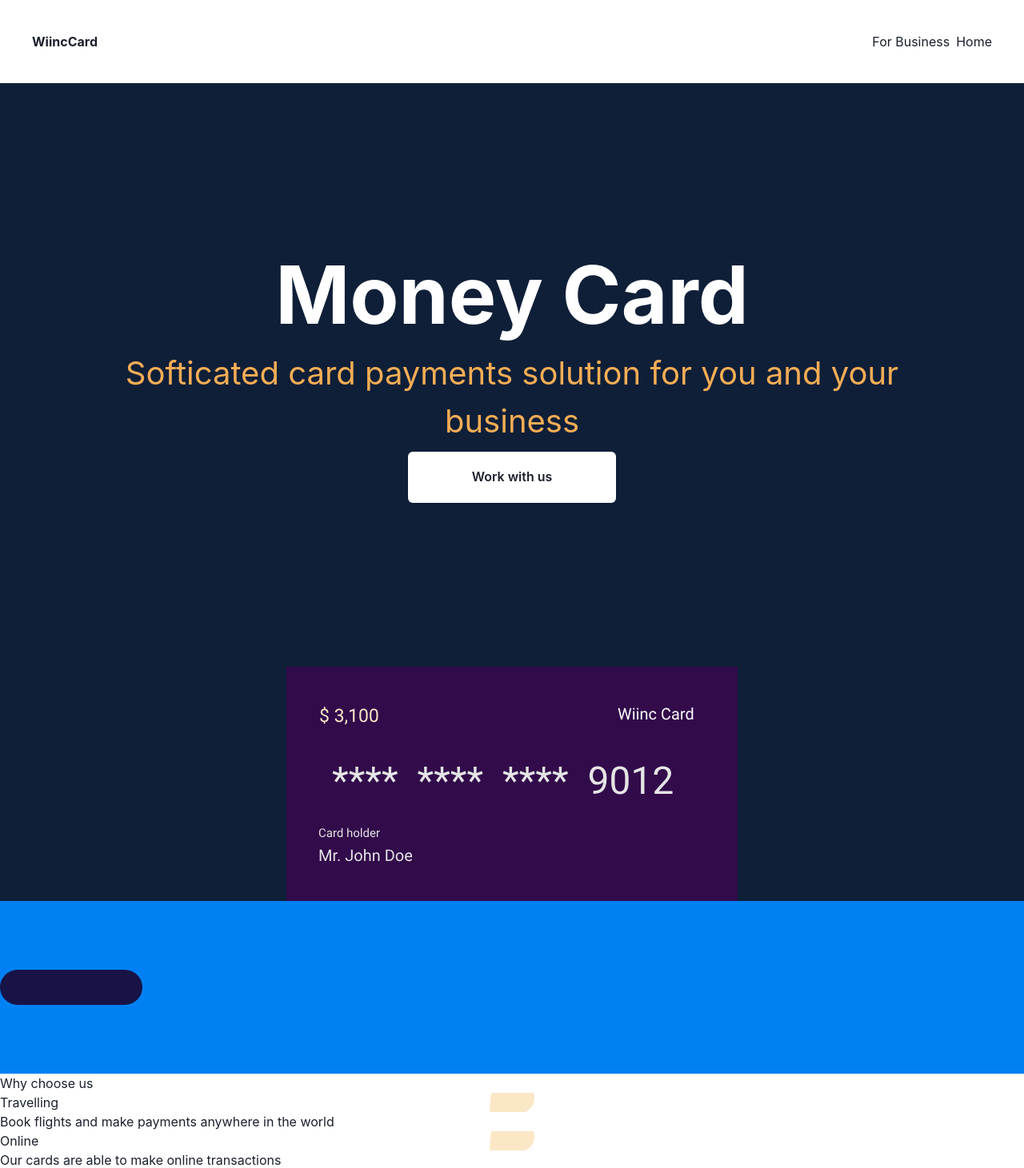
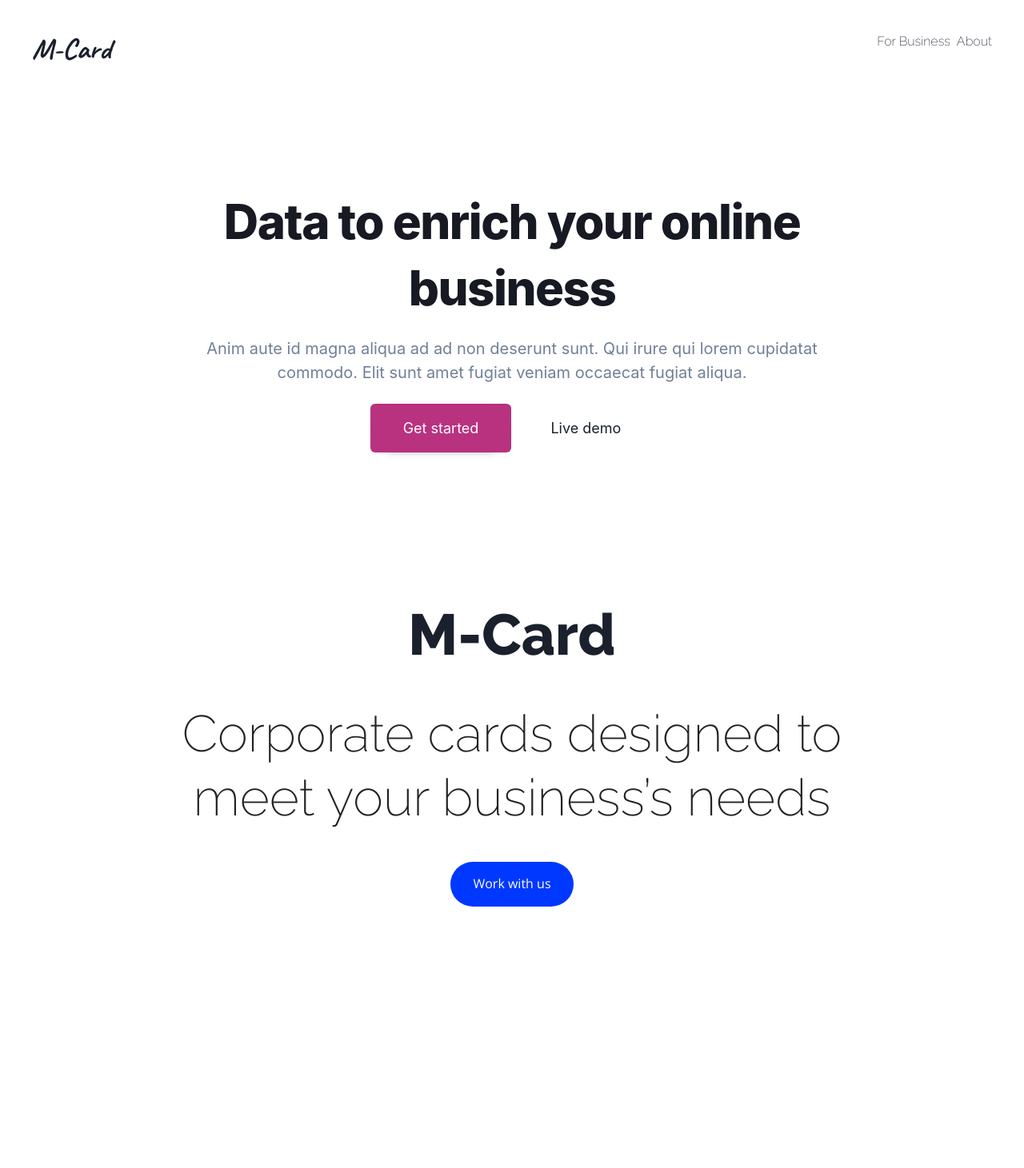
Before and after one commit to MMolieleng/WiincCards, a Next.js app: page / in a window 1280 px wide. Shown: the top 1461 px of the page at 80% size. After the commit the page ends 1134 px from the top, so only its background shows below. Built offline with nearby package versions, Linux system fonts and the light colour scheme.

Commit message:
updated a few thing for styling

```diff
--- /dev/null
+++ b/components/Hero.tsx
@@ -0,0 +1,104 @@
+import { Box, chakra, Stack, useColorModeValue } from "@chakra-ui/react";
+
+export function Hero() {
+  return (
+    <Box pos="relative" overflow="hidden">
+      <Box maxW="7xl" mx="auto">
+        <Box
+          pos="relative"
+          pb={{ base: 8, sm: 16, md: 20, lg: 28, xl: 32 }}
+          w="full"
+          border="solid 1px transparent"
+        >
+          <Box
+            mx="auto"
+            maxW={{ base: "7xl" }}
+            px={{ base: 4, sm: 6, lg: 8 }}
+            mt={{ base: 12, md: 16, lg: 20, xl: 28 }}
+          >
+            <Box
+              textAlign="center"
+              w={{ base: "full", md: 11 / 12, xl: 8 / 12 }}
+              mx="auto"
+            >
+              <chakra.h1
+                fontSize={{ base: "4xl", sm: "5xl", md: "6xl" }}
+                letterSpacing="tight"
+                lineHeight="short"
+                fontWeight="extrabold"
+                color={useColorModeValue("gray.900", "white")}
+              >
+                <chakra.span display={{ base: "block", xl: "inline" }}>
+                  Data to enrich your{" "}
+                </chakra.span>
+                <chakra.span
+                  display={{ base: "block", xl: "inline" }}
+                  color={useColorModeValue("brand.600", "brand.400")}
+                >
+                  online business
+                </chakra.span>
+              </chakra.h1>
+              <chakra.p
+                mt={{ base: 3, sm: 5, md: 5 }}
+                mx={{ sm: "auto", lg: 0 }}
+                mb={6}
+                fontSize={{ base: "lg", md: "xl" }}
+                color="gray.500"
+                lineHeight="base"
+              >
+                Anim aute id magna aliqua ad ad non deserunt sunt. Qui irure qui
+                lorem cupidatat commodo. Elit sunt amet fugiat veniam occaecat
+                fugiat aliqua.
+              </chakra.p>
+              <Stack
+                direction={{ base: "column", sm: "column", md: "row" }}
+                mb={{ base: 4, md: 8 }}
+                spacing={{ base: 4, md: 2 }}
+                justifyContent="center"
+              >
+                <Box rounded="full" shadow="md">
+                  <chakra.a
+                    w="full"
+                    display="flex"
+                    alignItems="center"
+                    justifyContent="center"
+                    border="solid 1px transparent"
+                    fontSize={{ base: "md", md: "lg" }}
+                    rounded="md"
+                    color="white"
+                    bg="pink.600"
+                    _hover={{ bg: "pink.700" }}
+                    px={{ base: 8, md: 10 }}
+                    py={{ base: 3, md: 4 }}
+                    cursor="pointer"
+                  >
+                    Get started
+                  </chakra.a>
+                </Box>
+                <Box mt={[3, 0]} ml={[null, 3]}>
+                  <chakra.a
+                    w="full"
+                    display="flex"
+                    alignItems="center"
+                    justifyContent="center"
+                    px={{ base: 8, md: 10 }}
+                    py={{ base: 3, md: 4 }}
+                    border="solid 1px transparent"
+                    fontSize={{ base: "md", md: "lg" }}
+                    rounded="md"
+                    color="brand.700"
+                    bg="brand.100"
+                    _hover={{ bg: "brand.200" }}
+                    cursor="pointer"
+                  >
+                    Live demo
+                  </chakra.a>
+                </Box>
+              </Stack>
+            </Box>
+          </Box>
+        </Box>
+      </Box>
+    </Box>
+  );
+}
--- a/components/Navbar.tsx
+++ b/components/Navbar.tsx
@@ -1,30 +1,41 @@
-import { Flex, Stack, Text, Box, HStack } from "@chakra-ui/react";
+import { Flex, Stack, Text, Box, HStack, Heading } from "@chakra-ui/react";
 import Head from "next/head";
 import Link from "next/link";
+import { appName } from "../pages/_app";
 import styles from "../styles/Navbar.module.css";
-// const style = StyleSheetList
+
 export default function Navbar() {
   return (
     <>
+      <Head>
+        <link
+          href="https://fonts.googleapis.com/css2?family=Caveat:wght@700&display=swap"
+          rel="stylesheet"
+        />
+        <link
+          href="https://fonts.googleapis.com/css2?family=Raleway:wght@200;800&display=swap"
+          rel="stylesheet"
+        />
+
+        <link rel="preconnect" href="https://fonts.googleapis.com" />
+      </Head>
       <Flex
         direction={["column", "row"]}
         justifyContent={"space-between"}
         p={[10]}
       >
-        <HStack>
-          <Link href="/">
-            <a className="navbar-brand">
-              <strong>WiincCard</strong>
-            </a>
+        <Stack direction={["column"]}>
+          <Link href="/" passHref>
+            <Heading fontFamily={"Caveat"}>{appName}</Heading>
           </Link>
-        </HStack>
+        </Stack>
         <Stack direction={["column", "row"]}>
-          <Link href="/business">
-            <a className="nav-link active">For Business</a>
+          <Link href="/business" passHref>
+            <Text fontFamily={"Raleway"}>For Business</Text>
           </Link>
 
-          <Link href="/">
-            <a className="nav-link active">Home</a>
+          <Link href="/about" passHref>
+            <Text fontFamily={"Raleway"}>About</Text>
           </Link>
         </Stack>
       </Flex>
--- a/pages/_app.tsx
+++ b/pages/_app.tsx
@@ -4,6 +4,7 @@ import Layout from "../components/Layout";
 import Head from "next/dist/shared/lib/head";
 
 import { ChakraProvider } from "@chakra-ui/react";
+export const appName = "M-Card";
 
 function MyApp({ Component, pageProps }: AppProps) {
   return (
--- a/pages/index.tsx
+++ b/pages/index.tsx
@@ -13,87 +13,46 @@ import {
   Button,
   Stack,
 } from "@chakra-ui/react";
+import { appName } from "./_app";
+import { Hero } from "../components/Hero";
 
 const Home: NextPage = () => {
   return (
     <>
-      <Box w={"full"} bgColor={"#0f1f38"}>
+      <Hero />
+      <Box w={"full"} textAlign={"center"}>
         <Container maxW={"container.lg"}>
-          <Stack textAlign={"center"}>
-            <VStack py={[50, 205]}>
-              <Heading fontSize={[50, 100]} textColor={"white"} w={"full"}>
-                Money Card
+          <Heading
+            fontFamily={"Raleway"}
+            fontWeight={900}
+            fontSize={["72px"]}
+            mt={6}
+          >
+            {appName}
           </Heading>
           <Text
-                textColor={"orange.300"}
-                fontSize={[20, 40]}
-                w={"full"}
-                mb={20}
+            fontSize={64}
+            fontWeight={300}
+            fontFamily={"Raleway"}
+            lineHeight={"80px"}
+            color={"#222222"}
+            mt={10}
           >
-                Softicated card payments solution for you and your business
+            Corporate cards designed to meet your business’s needs
           </Text>
-              <Button bgColor={"white"} rounded={"md"} px={20} py={8} mt={10}>
+          <Button
+            mt={10}
+            p={7}
+            bgColor={"#0038FF"}
+            rounded={"full"}
+            fontFamily={"Open Sans"}
+            fontWeight={"medium"}
+            color={"white"}
+          >
             Work with us
           </Button>
-            </VStack>
-            <Image src={bankCard} />
-          </Stack>
         </Container>
       </Box>
-
-      <section className="hero text-light">
-        <div className="container px-4">
-          <div className="row">
-            <div className="col-12 text-center">
-              <Link href="business">
-                <a className="btn btn-primary bg-light text-dark">
-                  Get Wiinc Card
-                </a>
-              </Link>
-            </div>
-          </div>
-        </div>
-      </section>
-
-      <section className="container py-5">
-        <div className="row text-center my-5">
-          <h3>Why choose us</h3>
-        </div>
-        <div className="row py-4 text-center">
-          <div className="col-md-4 mb-3">
-            <h4 className="py-4 feature-item">Travelling</h4>
-            <p className="p-4">
-              Book flights and make payments anywhere in the world
-            </p>
-          </div>
-          <div className="col-md-4 mb-3">
-            <h4 className="py-4 feature-item">Online</h4>
-            <p className="p-4">
-              Our cards are able to make online transactions
-            </p>
-          </div>
-          <div className="col-md-4 mb-3">
-            <h4 className="p-4 feature-item">Customize</h4>
-            <p className="py-4">
-              You can request for branded cards for your brand
-            </p>
-          </div>
-        </div>
-      </section>
-
-      <section className="container-fluid bg-wiinc text-light text-center">
-        <div className="container py-4">
-          <div className="row">
-            <div className="col-12 py-4">
-              <h3>We have made it easy to track your employees spending</h3>
-            </div>
-          </div>
-        </div>
-      </section>
-
-      <section>
-        <Footer />
-      </section>
     </>
   );
 };
```
Lines whose indentation alone changed are shown as unchanged.
